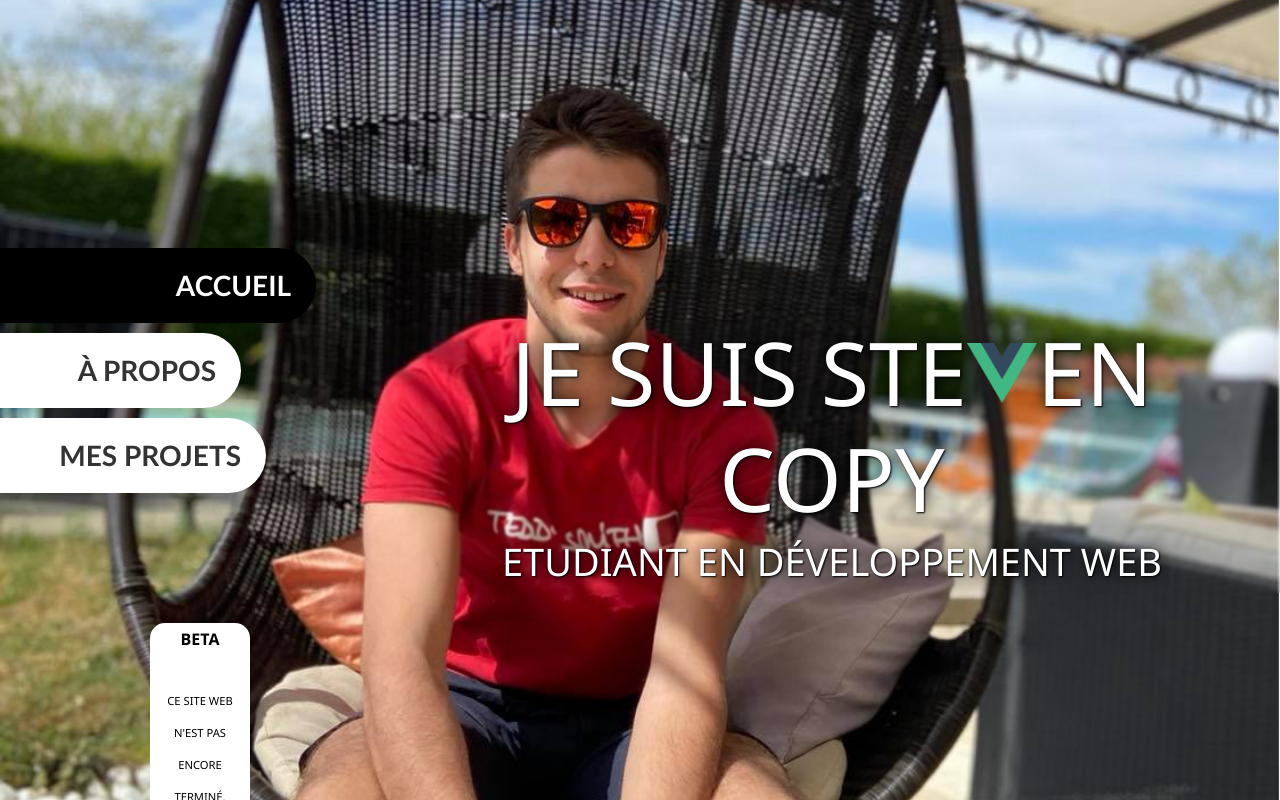
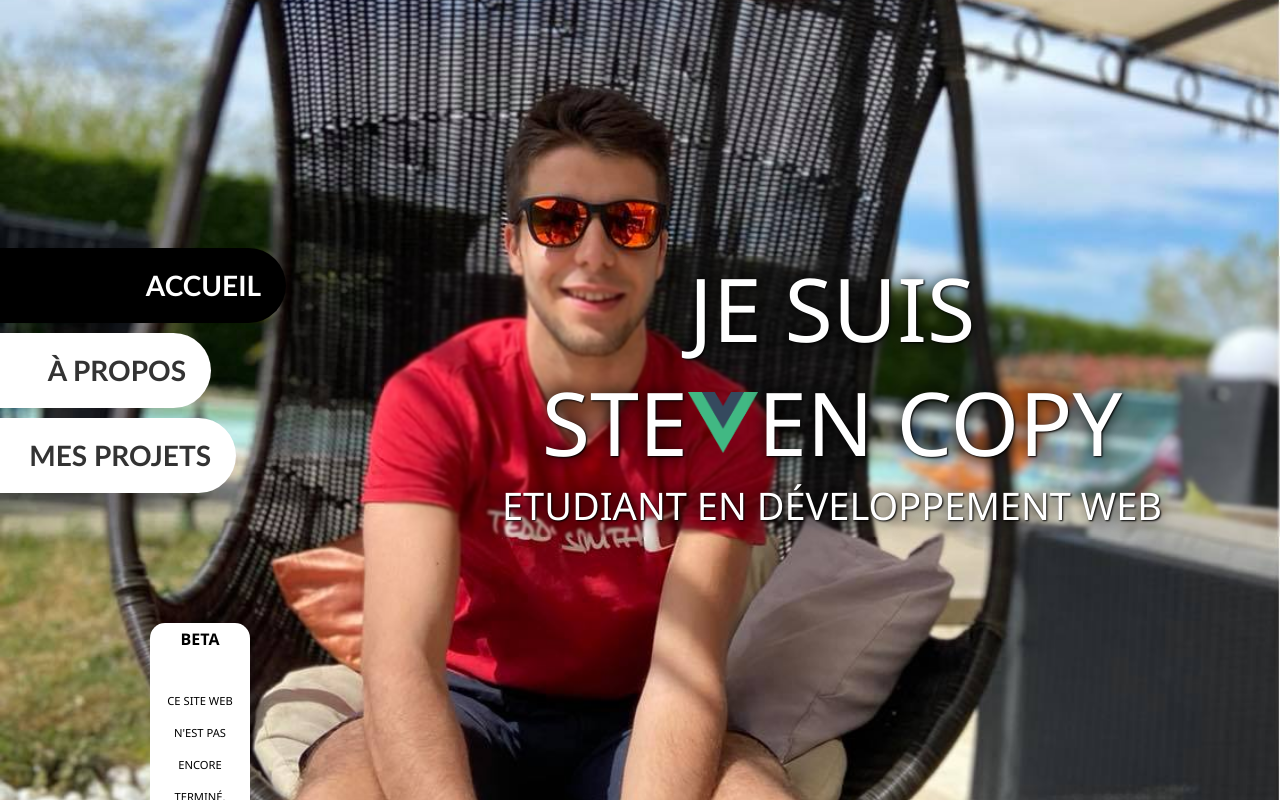
Before and after one commit to theejkb/Portfolio_v2, a Vue app: page /about in a window 1280 px wide. Built offline with nearby package versions, Linux system fonts and the light colour scheme; a small style sheet from the web is missing.

Commit message:
responsive 1200 - 1024

```diff
--- a/src/components/StevenHome.vue
+++ b/src/components/StevenHome.vue
@@ -2,9 +2,11 @@
   <div class="home">
     <div class="home-section">
       <div class="home-section-text">
-            <h1> Je suis Ste<img class="home-section-text-v" src="../assets/img/vuejs.png"/>en COPY</h1>
+        <h1>Je suis</h1>
+        <h1>
+          Ste<img class="home-section-text-v" src="../assets/img/vuejs.png" />en COPY
+        </h1>
         <h4>Etudiant en Développement Web</h4>
-
 
         <!-- <h4>Amateur de League of Legends </h4> -->
       </div>
@@ -13,20 +15,15 @@
 </template>
 
 <script>
-
 export default {
   name: "StevenHome",
   props: {},
   data: () => ({})
 };
-
-
-
 </script>
 
 <style>
-
-.home{
+.home {
   background: url(../assets/img/home_bg.jpg) no-repeat;
   background-size: cover;
   background-position: center;
@@ -38,26 +35,26 @@ export default {
   overflow-y: auto;
 }
 
-.home-section-text{
+.home-section-text {
   float: right;
   width: 70%;
-    margin-top: 25%;
+  margin-top: 20%;
   padding: 0 50px;
   color: #fff;
   backdrop-filter: blur(1px);
   text-shadow: 1px 1px 2px black, 0 0 1em black;
 }
 
-.home-section h1{
+.home-section h1 {
   font-size: 88px;
   text-transform: uppercase;
 }
 
-.home-section h4{
+.home-section h4 {
   font-size: 38px;
   font-weight: 400;
 }
-.home-section-text-v{
+.home-section-text-v {
   width: 70px;
   margin-top: -19px;
 }
--- a/src/components/StevenNav.vue
+++ b/src/components/StevenNav.vue
@@ -81,7 +81,7 @@ export default {
 .navbar {
   position: fixed;
   top: 30%;
-  left: -200px;
+  left: -230px;
   z-index: 99;
   font-family: "Gill Sans", "Gill Sans MT", Calibri, "Trebuchet MS", sans-serif;
 }
@@ -130,4 +130,8 @@ export default {
   color: #fff !important;
   width: 100% !important;
 }
+
+@media (min-width: 1024px) and (max-width: 1200px){
+
+}
 </style>
--- a/src/components/StevenProjects.vue
+++ b/src/components/StevenProjects.vue
@@ -134,6 +134,8 @@ export default {
 </script>
 
 <style>
+
+
 .projects {
   background: url(../assets/img/projects_bg.jpg) no-repeat;
   background-size: cover;
@@ -243,15 +245,6 @@ export default {
   float: right;
 }
 
-/*
- * The following styles are auto-applied to elements with
- * transition="modal" when their visibility is toggled
- * by Vue.js.
- *
- * You can easily play with the modal transition by editing
- * these styles.
- */
-
 .modal-enter {
   opacity: 0;
 }
@@ -265,4 +258,23 @@ export default {
   -webkit-transform: scale(1.1);
   transform: scale(1.1);
 }
+
+@media (min-width: 1024px) and (max-width: 1200px){
+  .card {
+  padding: 5px;
+  border-radius: 10px;
+  width: 18rem;
+  margin-bottom: 25px;
+  transition: 0.3s ease-out;
+}
+
+.card:hover {
+  padding: 5px;
+  border-radius: 10px;
+  width: 22rem;
+  margin-bottom: 25px;
+  box-shadow: 0px 0px 49px -14px rgba(0, 0, 0, 0.75);
+  transition: 0.3s ease-out;
+}
+}
 </style>
```
Lines whose indentation alone changed are shown as unchanged.
